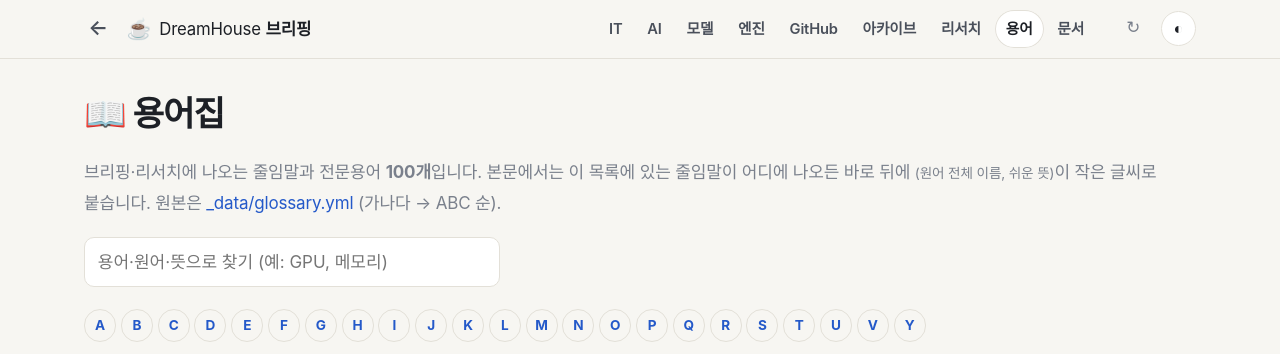
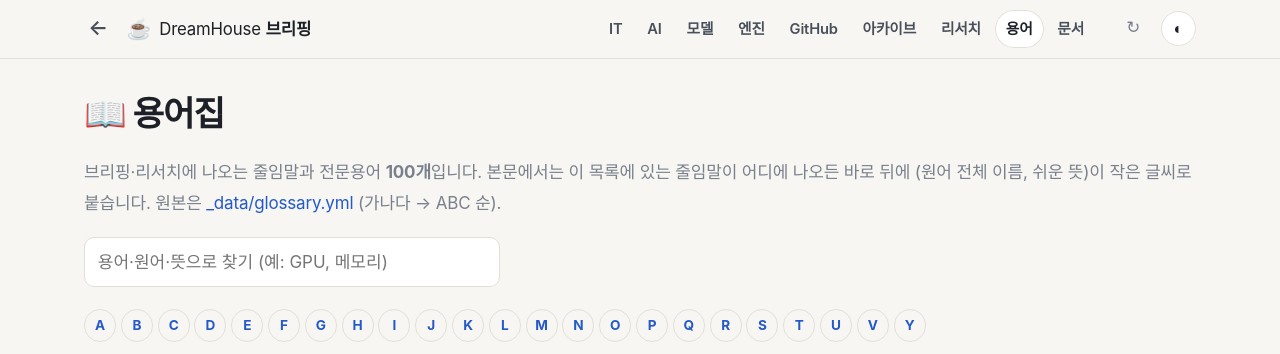
Before and after one commit to DreamHouseKSH/dreamhouse-briefings, a Jekyll site: the page built from glossary/index.html, in a window 1280 px wide. Shown: the top 354 px of the page. Built offline with Jekyll 4.4.1, drawn with Linux system fonts in a browser that asks for light colours; some web fonts are replaced.

Commit message:
style: glossary notes look identical to hand-written glosses

```diff
--- a/assets/css/style.css
+++ b/assets/css/style.css
@@ -423,10 +423,10 @@
 
 /* ---------- 줄임말·전문용어 자동 풀이 (assets/js/glossary.js, 원본 _data/glossary.yml) ---------- */
 .gl-x {
-  font-size: .8em; font-weight: 400; color: var(--muted); letter-spacing: -0.01em;
-  margin-left: .08em; overflow-wrap: anywhere;
+  /* 본문에 직접 쓴 풀이와 똑같이 보이도록 본문 글꼴·크기·색을 그대로 씀 */
+  font: inherit; color: inherit; letter-spacing: inherit;
+  overflow-wrap: anywhere;
 }
-.prose strong .gl-x, .prose b .gl-x { font-weight: 400; color: var(--muted); }
 @media print { .gl-x { color: #555; } }
 /* ---------- 용어집 페이지 (/glossary/) ---------- */
 .glossary-page .gl-index { display: flex; flex-wrap: wrap; gap: .3rem; margin: 0 0 1rem; padding: 0; list-style: none; }
```
